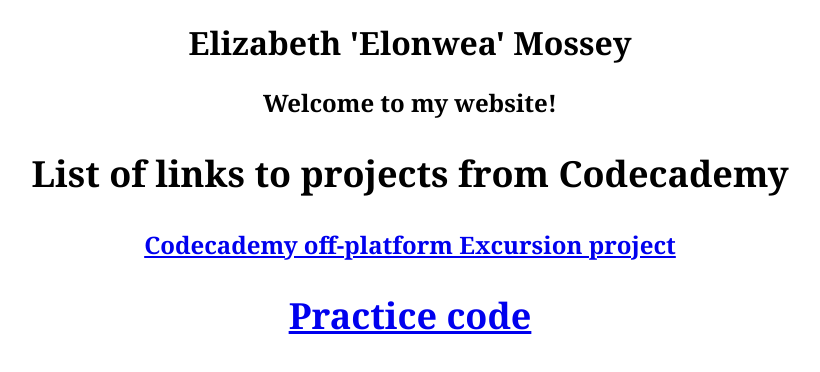
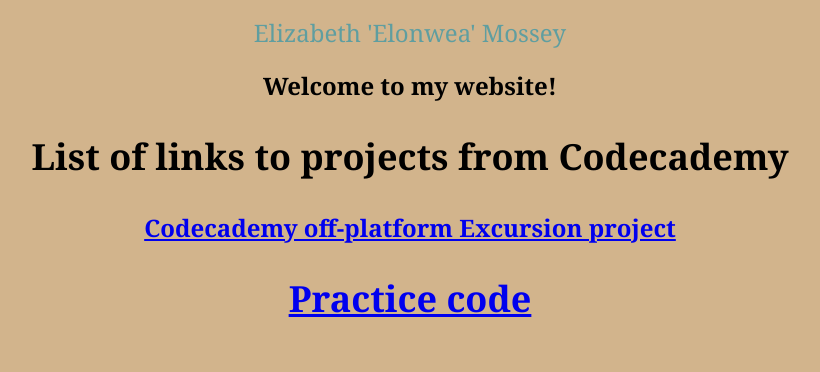
Before and after one commit to Elonwea/elonwea.github.io, a plain HTML site: page index.html in a window 1280 px wide. Shown: the whole page, without its empty margins (230-1050 px from the left). Drawn offline with Linux system fonts and the light colour scheme.

Commit message:
added text colors and font-family

```diff
--- a/resources/css/style-main.css
+++ b/resources/css/style-main.css
@@ -1,6 +1,19 @@
 body{
     font-family: Cambria, Cochin, Georgia, Times, 'Times New Roman', serif;
     text-align: center;
+    background-color: tan;
 }
 
-.name
+.name{
+ color:  cadetblue;
+ font-size: 24px;
+ font-weight: 300;
+}
+
+#codeacademy-projects{
+    color: sienna;
+}
+
+#mycode{
+    color: seagreen;
+}
```
